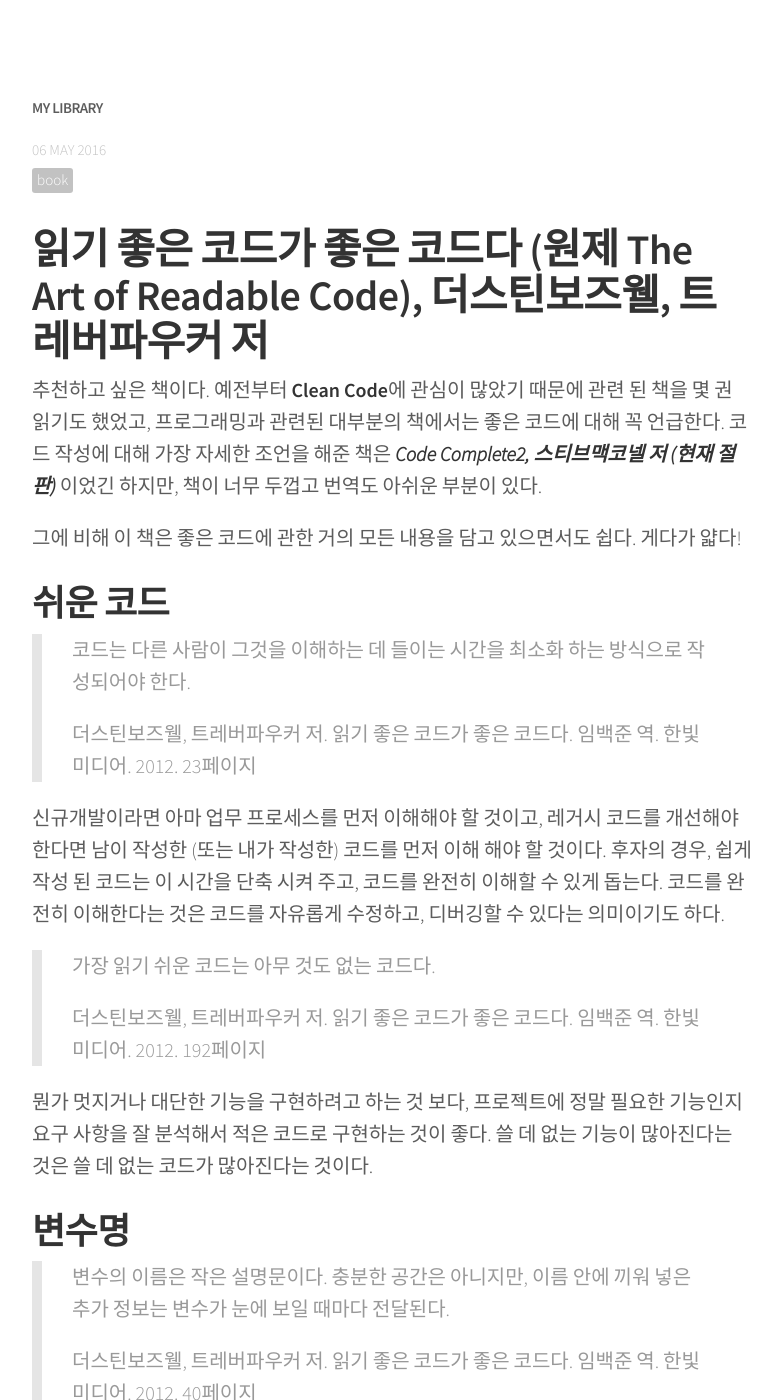
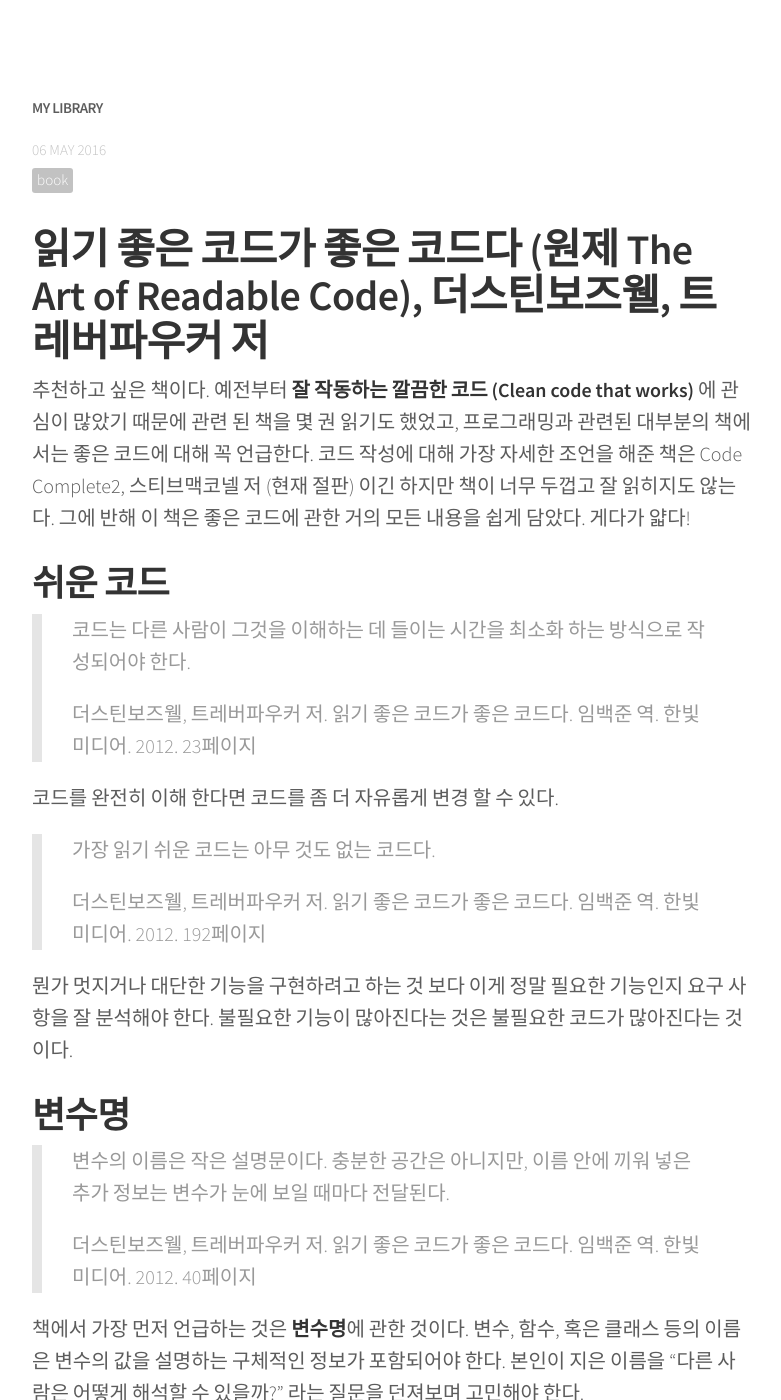
Before and after one commit to iamkyu/iamkyu.github.io, a Jekyll site: the page built from _posts/2016-05-06-art-of-readable-code.md, in a window 1280 px wide and 1400 px high. Shown: the whole window, without its empty margins (248-1029 px from the left). Built offline with Jekyll 4.4.1, drawn with Linux system fonts in a browser that asks for light colours; nearby versions of some CDN libraries; comment, search, counter and statistics services are not loaded; some of the changed text lies outside the part shown.

Commit message:
fix: 일부 오타 및 내용 수정

````diff
--- a/_posts/2016-05-06-art-of-readable-code.md
+++ b/_posts/2016-05-06-art-of-readable-code.md
@@ -10,22 +10,20 @@ share: true
 
 # 읽기 좋은 코드가 좋은 코드다 (원제 The Art of Readable Code), 더스틴보즈웰, 트레버파우커 저
 
-추천하고 싶은 책이다. 예전부터 **Clean Code**에 관심이 많았기 때문에 관련 된 책을 몇 권 읽기도 했었고, 프로그래밍과 관련된 대부분의 책에서는 좋은 코드에 대해 꼭 언급한다. 코드 작성에 대해 가장 자세한 조언을 해준 책은 ***Code Complete2, 스티브맥코넬 저 (현재 절판)*** 이었긴 하지만, 책이 너무 두껍고 번역도 아쉬운 부분이 있다.
-
-그에 비해 이 책은 좋은 코드에 관한 거의 모든 내용을 담고 있으면서도 쉽다. 게다가 얇다!
+추천하고 싶은 책이다. 예전부터 **잘 작동하는 깔끔한 코드 (Clean code that works)** 에 관심이 많았기 때문에 관련 된 책을 몇 권 읽기도 했었고, 프로그래밍과 관련된 대부분의 책에서는 좋은 코드에 대해 꼭 언급한다. 코드 작성에 대해 가장 자세한 조언을 해준 책은 Code Complete2, 스티브맥코넬 저 (현재 절판) 이긴 하지만 책이 너무 두껍고 잘 읽히지도 않는다. 그에 반해 이 책은 좋은 코드에 관한 거의 모든 내용을 쉽게 담았다. 게다가 얇다!
 
 ## 쉬운 코드
 > 코드는 다른 사람이 그것을 이해하는 데 들이는 시간을 최소화 하는 방식으로 작성되어야 한다.
 >
 > 더스틴보즈웰, 트레버파우커 저. 읽기 좋은 코드가 좋은 코드다. 임백준 역. 한빛미디어. 2012. 23페이지
 
-신규개발이라면 아마 업무 프로세스를 먼저 이해해야 할 것이고, 레거시 코드를 개선해야 한다면 남이 작성한 (또는 내가 작성한) 코드를 먼저 이해 해야 할 것이다. 후자의 경우, 쉽게 작성 된 코드는 이 시간을 단축 시켜 주고, 코드를 완전히 이해할 수 있게 돕는다. 코드를 완전히 이해한다는 것은 코드를 자유롭게 수정하고, 디버깅할 수 있다는 의미이기도 하다.
+코드를 완전히 이해 한다면 코드를 좀 더 자유롭게 변경 할 수 있다.
 
 > 가장 읽기 쉬운 코드는 아무 것도 없는 코드다.
 >
 > 더스틴보즈웰, 트레버파우커 저. 읽기 좋은 코드가 좋은 코드다. 임백준 역. 한빛미디어. 2012. 192페이지
 
-뭔가 멋지거나 대단한 기능을 구현하려고 하는 것 보다, 프로젝트에 정말 필요한 기능인지 요구 사항을 잘 분석해서 적은 코드로 구현하는 것이 좋다. 쓸 데 없는 기능이 많아진다는 것은 쓸 데 없는 코드가 많아진다는 것이다.
+뭔가 멋지거나 대단한 기능을 구현하려고 하는 것 보다 이게 정말 필요한 기능인지 요구 사항을 잘 분석해야 한다. 불필요한 기능이 많아진다는 것은 불필요한 코드가 많아진다는 것이다.
 
 
 ## 변수명
@@ -33,9 +31,10 @@ share: true
 >
 > 더스틴보즈웰, 트레버파우커 저. 읽기 좋은 코드가 좋은 코드다. 임백준 역. 한빛미디어. 2012. 40페이지
 
-책에서 가장 먼저 언급하는 것은 **변수명**에 관한 것이다. 변수, 함수, 혹은 클래스 등의 이름은 변수의 값을 설명하는 구체적인 정보가 포함되어야 한다. 본인이 지은 이름을 "다른 사람은 다른 의미로 해석할 수 있을까?" 라는 질문을 던져보며 고민해야 한다.
+책에서 가장 먼저 언급하는 것은 **변수명**에 관한 것이다. 변수, 함수, 혹은 클래스 등의 이름은 변수의 값을 설명하는 구체적인 정보가 포함되어야 한다. 본인이 지은 이름을 "다른 사람은 어떻게 해석할 수 있을까?" 라는 질문을 던져보며 고민해야 한다.
 
 ```java
+// 좋지 않은 예
 public String get() {
 	//...
 }
@@ -44,19 +43,20 @@ pubic void stop() {
 	//...
 }
 ```
-위는 안 좋은 메소드명의 예이다. 어디서 뭘 가져온다는(get)것 인지 메소드명만으로는 전혀 유추가 불가능하다. 만약 인터넷에서 페이지를 가져오는 메소드라면 fetchPage() 또는 downloadPage() 등의 이름이 더 적절하다.
+위는 안 좋은 예이다. 어디서 뭘 가져온다는(get)것 인지 메소드명만으로는 전혀 유추가 불가능하다. 만약 인터넷에서 페이지를 가져오는 메소드라면 fetchPage() 또는 downloadPage() 등의 이름이 더 적절하다.
 
 ```java
+// 좋지 않은 예
 for (int i=0; i<size; i++) {
 	for(int j=0; j<i; j++) {
 		//...
 	}
 }
 ```
-특히, 루프안에서 사용하는 인덱스 변수는 간단히 작성하는 경우가 많다. 가능하면 의미를 담는 것이 좋다. 중첩 된 반복문의 경우 (애초에 복잡도를 안 높이는 것이 중요하지만!) 굉장히 도움이 된다.
+특히, 루프안에서 사용하는 인덱스 변수는 간단히 작성하는 경우가 많다. 가능하면 의미를 담는 것이 좋다. 중첩 된 반복문의 경우 (애초에 중첩을 안하는게 좋겠지만!) 굉장히 도움이 된다.
 
 ## 일관성
-얼마 전 자주 가는 개발 관련 커뮤니티에서 재밌는 글을 봤다.<br>
+얼마 전 자주 가는 개발 관련 커뮤니티에서 재밌는 글을 봤다. 자주 있는 논란이다.
 
 ```java
 // 보기 (1)
@@ -101,21 +101,21 @@ for(String product Info : productList) {
 >
 > 더스틴보즈웰, 트레버파우커 저. 읽기 좋은 코드가 좋은 코드다. 임백준 역. 한빛미디어. 2012. 81페이지
 
-이 부분은 맘에 들었던 부분인데, 주석을 통해 코드에 있는 결함을 설명하라고 한다. 그리고 내가 현재 사용하고 있는 IntellliJ나 최신 IDE 에서 TODO로 주석을 작성 하면 별도의 메뉴에서 TODO 리스트들을 확인 할 수 있기 때문에, 언제든지 리스트를 빠르게 체크할 수 있다. 가능하면 최선의 코드를 짜는 것이 좋지만 어떠한 이유로 결점이나 부족한 점이 있는 코드를 짰을 때, 이렇게 주석으로 남겨 두면 나중에 나 뿐만 아니라 다른 사람이 내 코드를 볼 때도 많은 도움이 될 것이다.
+이 부분은 맘에 들었던 부분인데, 주석을 통해 코드에 있는 결함을 설명하라고 한다. 내가 사용하고 있는 IntelliJ 의 경우 TODO 주석을 작성 하면 별도의 메뉴에서 TODO 리스트들을 확인 할 수 있기 때문에 언제든지 리스트를 빠르게 체크할 수 있다. 가능하면 최선의 코드를 짜는 것이 좋지만 어떠한 이유로 결점이나 부족한 점이 있는 코드를 짰을 때, 이렇게 주석으로 남겨 두면 나중에 나 뿐만 아니라 다른 사람이 내 코드를 볼 때도 많은 도움이 될 것이다.
 
 ```java
 // TODO: OOO점이 개선되어야 함.
-public void EnforceLimmitsFromRequest(Request request, Reply reply) {
+public void EnforceLimitsFromRequest(Request request, Reply reply) {
   //...
 }
 ```
 
 ## 읽기 쉬운 흐름 제어
-- 아래 소스와 같이 부정의 조건이 먼저 등장하는 것보다 긍정이 먼저 등장하는 것이 좋다. 부정이 아닌 긍정을 다루는 것이 좋다.
+- 아래 코드와 같이 부정보다 긍정이 먼저 등장하는 것이 좋다.
 
 ```java
 // 좋지 않은 예
-// 부정보다는 긍정이 먼저 등장하는 것이 좋다.
+// 부정보다는 긍정이 조건절에 등장하는 것이 좋다.
 if(!url.hasQueryParameter) {
   //...
 } else {
@@ -123,14 +123,14 @@ if(!url.hasQueryParameter) {
 }
 ```
 
-- 줄 수를 최소화 하는 일보다 다른 사람이 코드를 읽고 이해하는 데 걸리는 시간을 최소화하는 일이 더 중요하다.
+- 라인 수를 최소화 하는 일보다 다른 사람이 코드를 읽고 이해하는 데 걸리는 시간을 최소화하는 일이 더 중요하다.
 
 ```java
 // 삼항 연산자를 이용하면 코드를 한 줄에 나타낼 수 있다.
 // 하지만 한 줄에 쓰기 그 이상도 그 이하도 아니다.
 return exponent >= 0 ? mantissa * (1 << exponent) : mantissa / 1
 
-// 코드 줄 수는 늘어났지만 읽기가  훨씬 좋다.
+// 라인 수는 늘어났지만 읽기가 좀 더 낫다.
 if (exponent >= 0) {
   //...
 } else {
@@ -154,4 +154,10 @@ while (bytes_received < bytes_expected) {}
 >
 > 더스틴보즈웰, 트레버파우커 저. 읽기 좋은 코드가 좋은 코드다. 임백준 역. 한빛미디어. 2012. 196페이지
 
-내가 처음 수행했던 프로젝트에서도 선임 개발자가 정의한 프레임워크에 유용한 라이브러리들이 꽤 많이 포함 되어 있었다. 근데 그게 있는 줄을 모르고 그 기능들을 구현하기 위해 많은 시간을 허비한 경험이 있다. 꼭 새롭게 구현하는 것만 중요한 것이 아니라 필요할 때 어떤 걸 가져다 써야 하는지 아는 것도 중요하다.
+내가 처음 수행했던 프로젝트에서도 선배 개발자가 정의한 유용한 함수들이 꽤 많이 포함 되어 있었다. 하지만 그게 있는 줄 모르고 그 기능을 구현하기 위해 많은 시간을 허비한 경험이 있다. 꼭 새롭게 구현하는 것만 중요한 것이 아니라 필요할 때 어떤 걸 가져다 써야 하는지 아는 것도 중요하다.
+
+
+
+```
+* 2017-06-24 일부 내용 및 오타 수정.
+```
````
